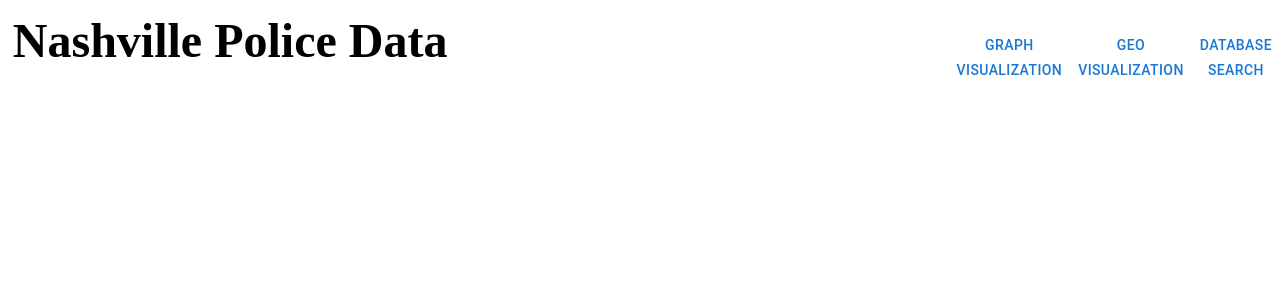
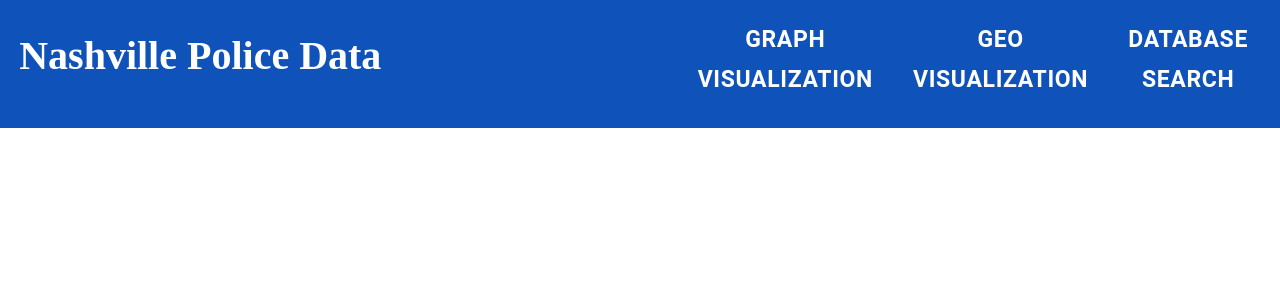
Before and after one commit to PRANETALLU/NashvilleCopStops, a React (Create React App) app in the folder my-app/: page / in a window 1280 px wide. Shown: the top 300 px of the page. Built offline with nearby package versions, Linux system fonts and the light colour scheme.

Commit message:
header done

```diff
--- a/my-app/src/CSS/Header.css
+++ b/my-app/src/CSS/Header.css
@@ -1,25 +1,16 @@
 .Header {
     display: flex;
     justify-content: center;
+    background-color: #0F52BA;
+    height: 16vh;
 }
 .headerLogoText{
-    font-size: 48px;
+    font-size: 40px;
     font-family: 'Montserrat';
     font-style: normal;
     font-weight: 700;
     margin-right: auto;
-    margin-left: 1%;
-    margin-top: 1%;
+    margin-left: 1.5%;
+    margin-top: 2.5%;
+    color: white;
 }
-.headerTitle {
-    font-family: 'Inter';
-    font-style: normal;
-    font-weight: 700;
-    font-size: 30px;
-    margin-left: auto;
-    margin-top: 1%;
-}
-
-#databaseSearch {
-    margin-right: 1%;
-}
--- a/my-app/src/components/Header.js
+++ b/my-app/src/components/Header.js
@@ -4,9 +4,28 @@ function Header() {
     return (
         <div className="Header">
             <p className="headerLogoText">Nashville Police Data</p>
-            <Button>Graph<br/>Visualization</Button>
-            <Button>Geo<br/>Visualization</Button>
-            <Button>Database<br/>Search</Button>
+            <Button
+            sx=
+            {{mt: -1, mr: 3,
+            fontWeight: 700, fontSize: 23,
+            color: "white",
+            ":hover":{color: "#D9D9D9"}}}>
+                Graph<br/>Visualization
+            </Button>
+            <Button
+            sx={{mt: -1, mr: 3,
+            fontWeight: 700, fontSize: 23,
+            color: "white",
+            ":hover":{color: "#D9D9D9"}}}>
+                Geo<br/>Visualization
+            </Button>
+            <Button
+            sx={{mt: -1, mr: 3,
+            fontWeight: 700, fontSize: 23,
+            color: "white",
+            ":hover":{color: "#D9D9D9"}}}>
+                Database<br/>Search
+            </Button>
         </div>
     );
 }
```
